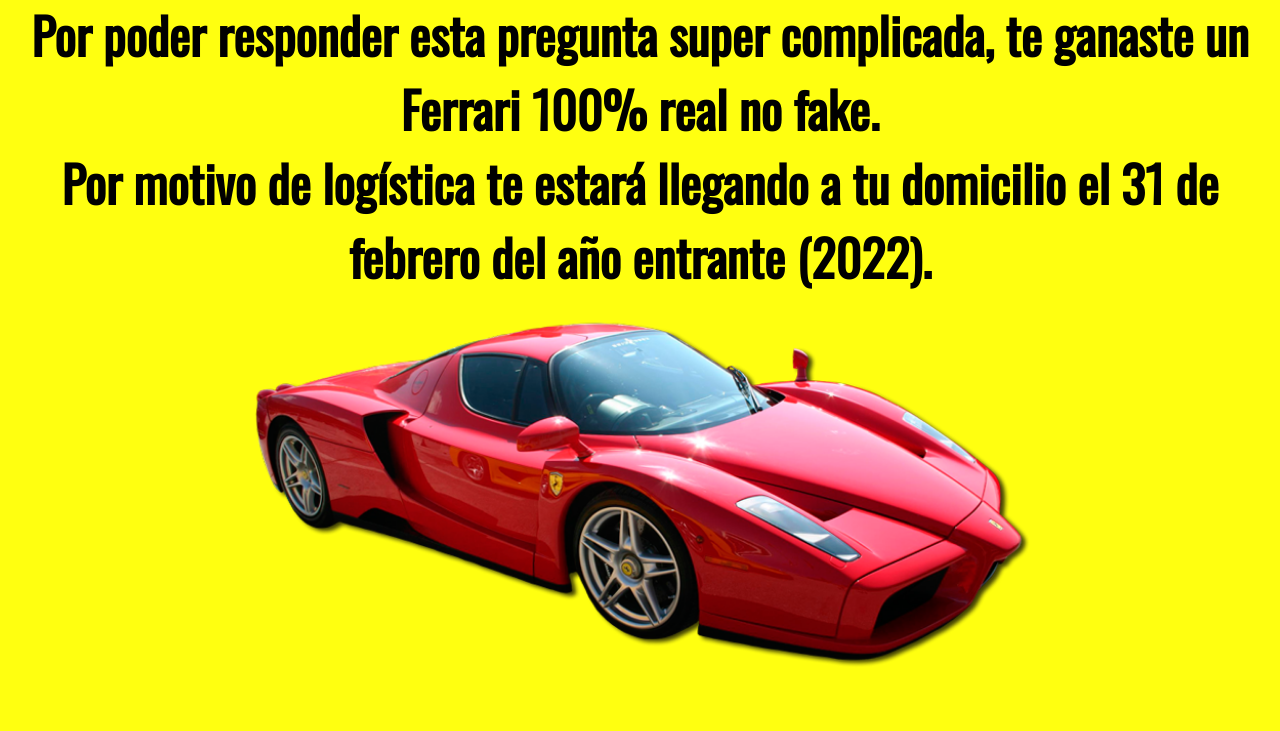
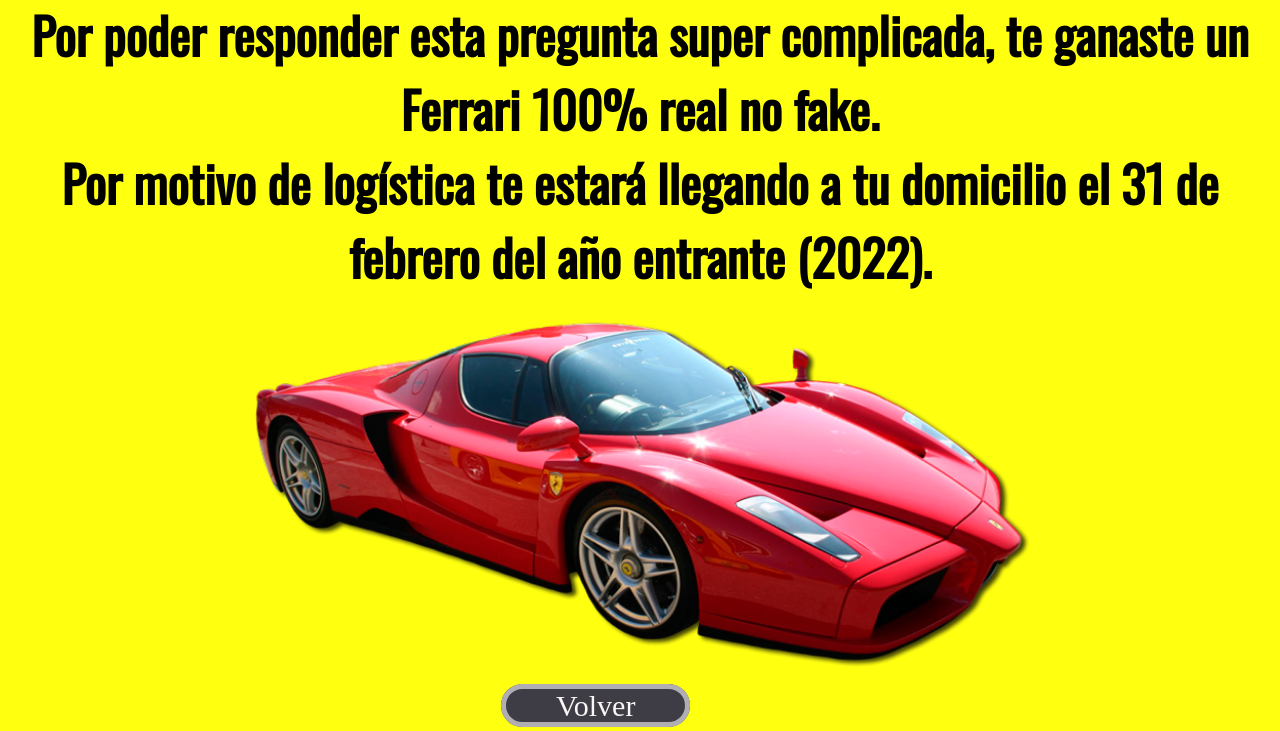
Before and after one commit to karen0499/trabajo-practico-2, a plain HTML site: page Felicidades.html in a window 1280 px wide. Shown: the part 85-816 px from the top of the page. Drawn offline with nearby package versions, Linux system fonts and the light colour scheme.

Commit message:
Update Felicidades.html
se agrega volver a pagina

```diff
--- a/Felicidades.html
+++ b/Felicidades.html
@@ -13,6 +13,6 @@
         <h3 class="texto1"> Por poder responder esta pregunta super complicada, te ganaste un Ferrari 100% real no fake. <br>Por motivo de logística te estará llegando a tu domicilio el 31 de febrero del año entrante (2022).</br></h3>
             <img id="imagen2" src="ferrari2.png" alt="imagen ferrari">
         </P>
-        <link href="estilos_02.css" rel="stylesheet" type="text/css">
+         <a class="botonreplay" href="index.html">Volver</a>
         </body>
         </html>
```
